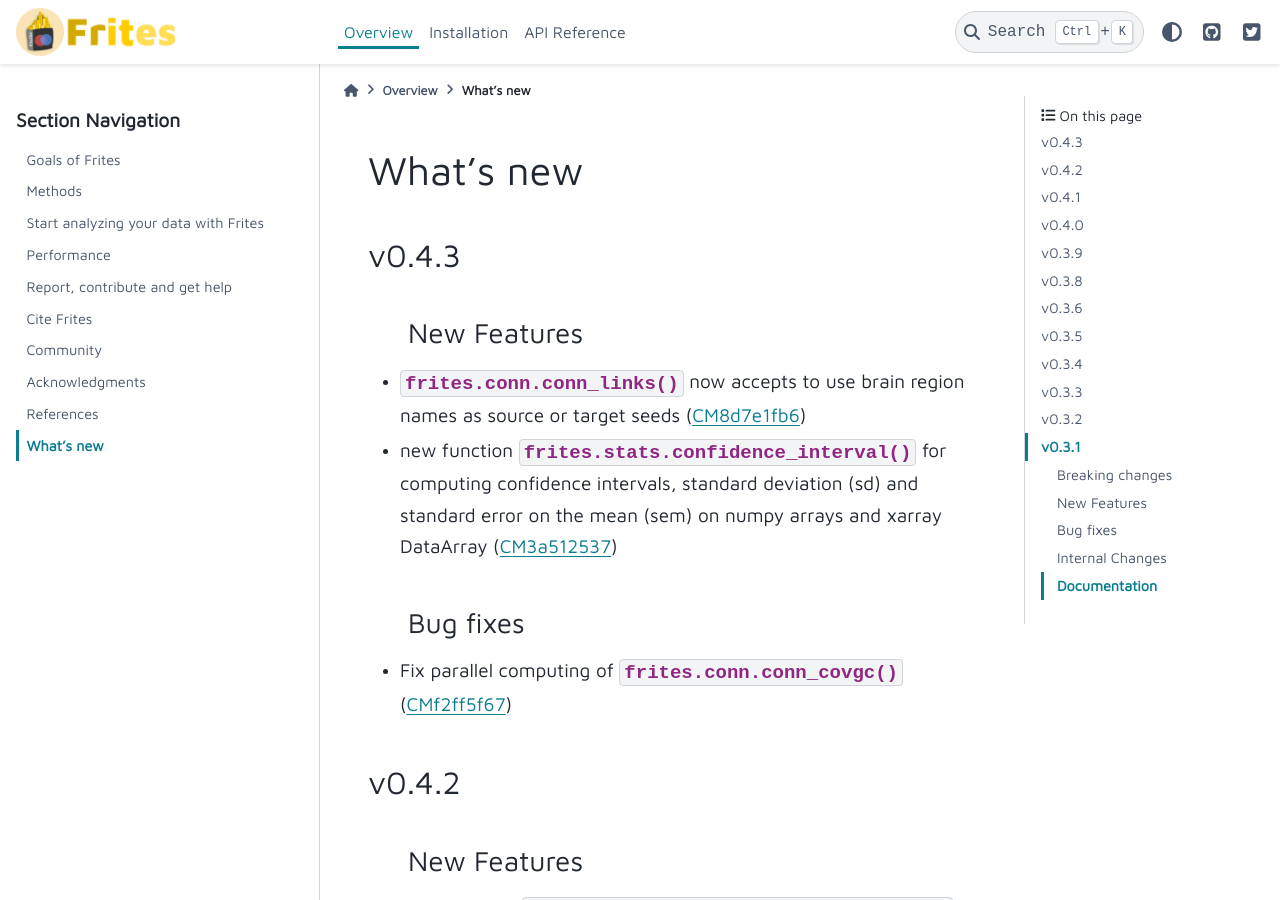
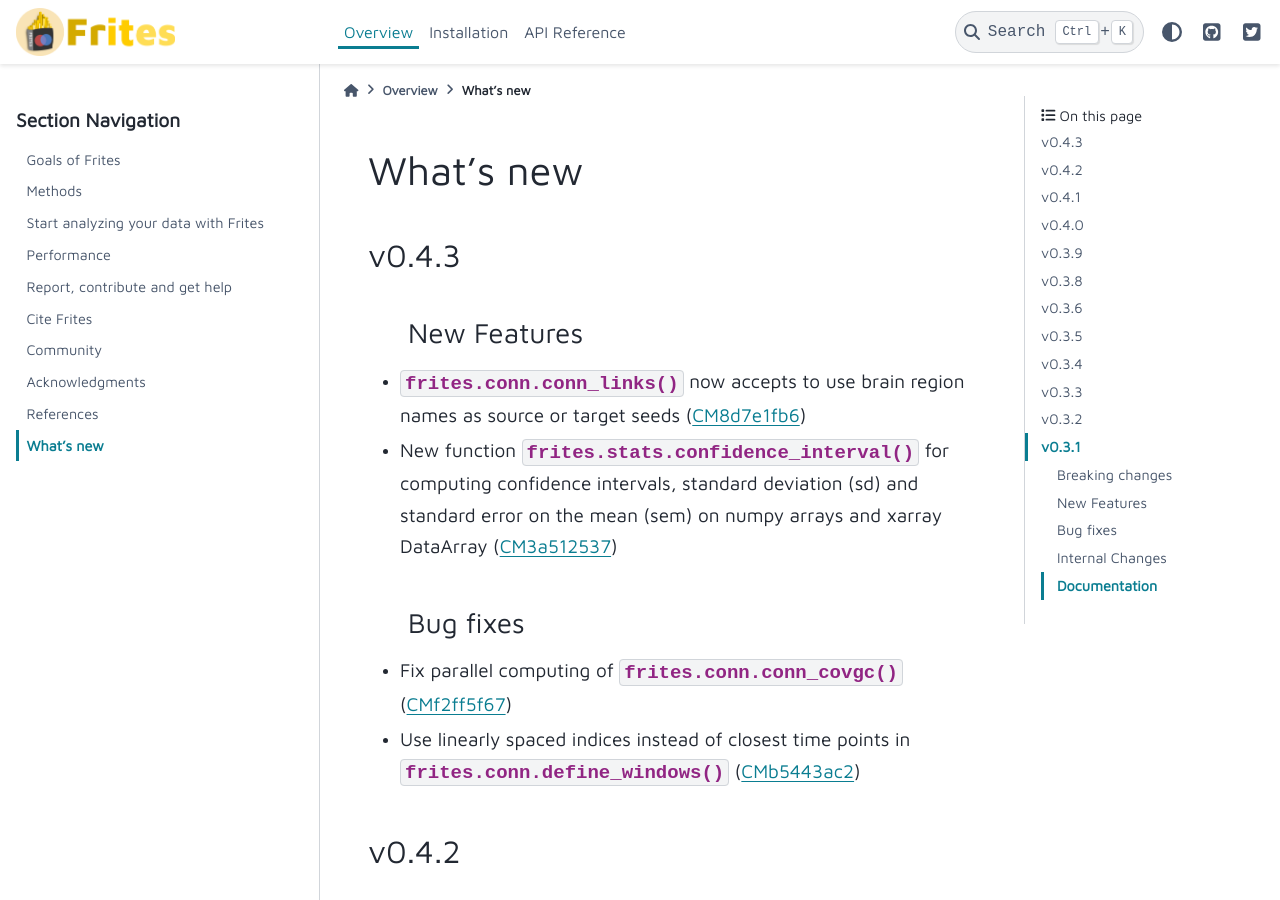
Before and after one commit to brainets/frites, a Sphinx documentation site: the page built from docs/source/overview/ovw_whatsnew.rst, in a window 1280 px wide and 900 px high. Built offline with Sphinx 7.4.7 and the PyData theme 0.15.4, drawn with Linux system fonts in a browser that asks for light colours; pages that are not in the unit, such as notebooks, are missing from menus.

Commit message:
Update whatsnew

```diff
--- a/docs/source/overview/ovw_whatsnew.rst
+++ b/docs/source/overview/ovw_whatsnew.rst
@@ -9,11 +9,12 @@ v0.4.3
 New Features
 ++++++++++++
 * :func:`frites.conn.conn_links` now accepts to use brain region names as source or target seeds (:commit:`8d7e1fb6`)
-* new function :func:`frites.stats.confidence_interval` for computing confidence intervals, standard deviation (sd) and standard error on the mean (sem) on numpy arrays and xarray DataArray (:commit:`3a512537`)
+* New function :func:`frites.stats.confidence_interval` for computing confidence intervals, standard deviation (sd) and standard error on the mean (sem) on numpy arrays and xarray DataArray (:commit:`3a512537`)
 
 Bug fixes
 +++++++++
 * Fix parallel computing of :func:`frites.conn.conn_covgc` (:commit:`f2ff5f67`)
+* Use linearly spaced indices instead of closest time points in :func:`frites.conn.define_windows` (:commit:`b5443ac2`)
 
 v0.4.2
 ------
```
